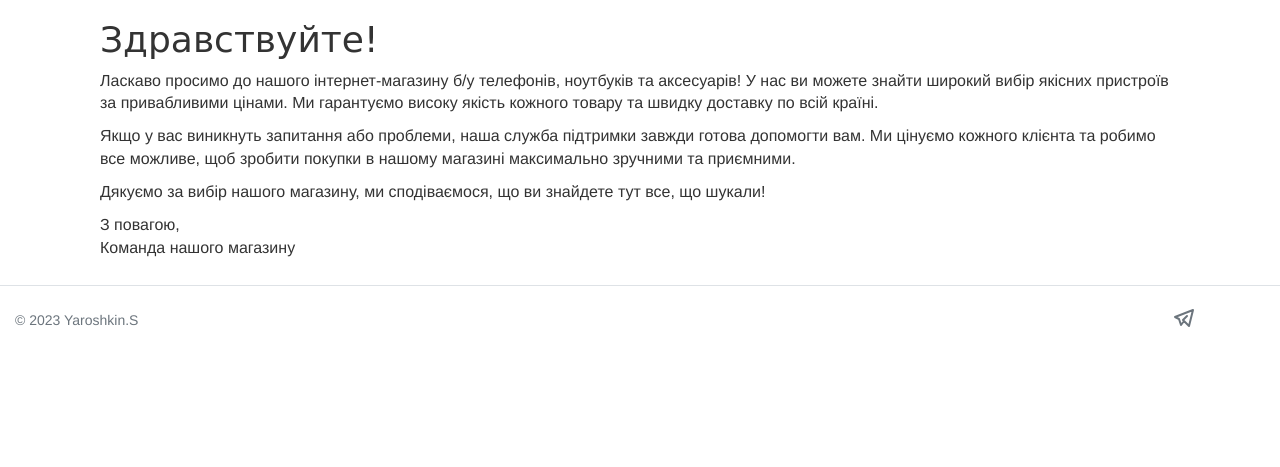
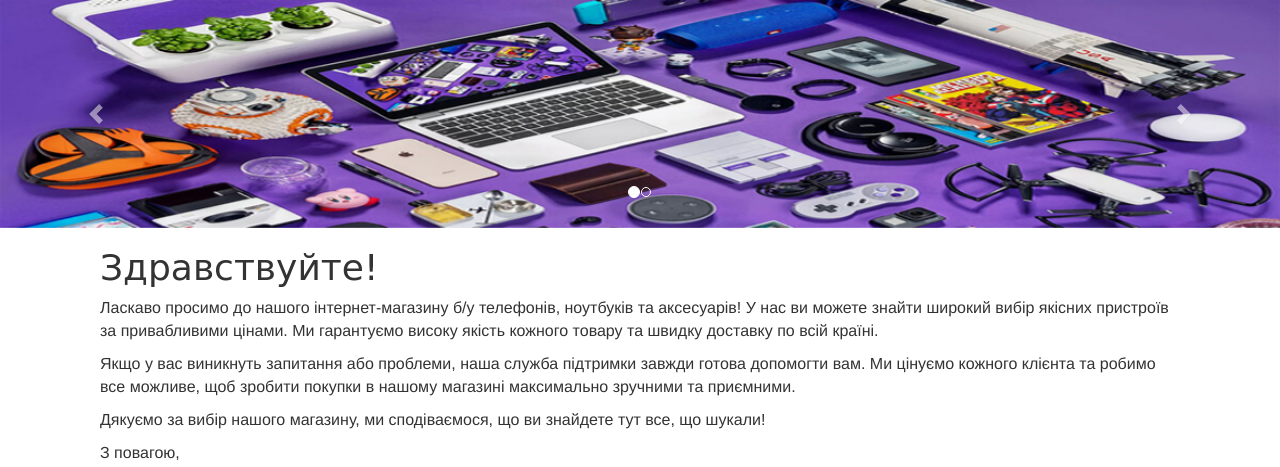
Before and after one commit to Yaroshkin/ProjectDyplom, a Django app: page / in a window 1280 px wide. Shown: the part 53-520 px from the top of the page. Run offline with Django 4.2, Linux system fonts and the light colour scheme; data comes from the database, SQL or seed files in the repository; both versions use the stored data as it was after the commit; some libraries are stand-ins or nearby versions.

Commit message:
add image for carusel

```diff
--- a/static/css/style.css
+++ b/static/css/style.css
@@ -26,6 +26,7 @@ footer{
 
 .title{
     font-family: cursive;
+    font-style: initial;
 }
 
 .card-title{
--- a/templates/base.html
+++ b/templates/base.html
@@ -2,7 +2,7 @@
 <html lang="en">
 <head>
     <meta charset="UTF-8">
-    <title>Magazine</title>
+    <title>ShopApple</title>
     {% load static %}
     <link rel="stylesheet" href="{% static 'css/bootstrap.min.css' %}">
     <link rel="stylesheet" href="{% static 'css/style.css' %}">
--- a/templates/header.html
+++ b/templates/header.html
@@ -34,7 +34,7 @@
                     <ul class="">
                         {% for product_cart in products_in_cart %}
                         <li>
-                            {{ product_cart.product.name }} {{ product_cart.nmb }} шт.
+                            {{ product_cart.product.image }} {{ product_cart.product.name }} {{ product_cart.nmb }} шт.
                             по {{ product_cart.price_per_item }} UAH
                             <a class="delete-item" href="" data-id_prod="{{ product_cart.id }}">x</a>
                         </li>
--- a/templates/home.html
+++ b/templates/home.html
@@ -1,17 +1,44 @@
 {% extends 'base.html' %}
+
 {% load static %}
-<link rel="stylesheet" href="{% static "css/style.css" %}">
 {% block body %}
     {% include 'header.html' %}
+    <div id="carouselExampleIndicators" class="carousel slide" data-ride="carousel">
+        <ol class="carousel-indicators">
+            <li data-target="#carouselExampleIndicators" data-slide-to="0" class="active"></li>
+            <li data-target="#carouselExampleIndicators" data-slide-to="1"></li>
+        </ol>
+        <div class="carousel-inner">
+            <div class="carousel-item active">
+                <img src="{% static 'images/slider1.jpg' %}" class="d-block w-100" alt="...">
+            </div>
+            <div class="carousel-item">
+                <img src="{% static 'images/slider2.jpg' %}" class="d-block w-100" alt="...">
+            </div>
+        </div>
+        <a class="carousel-control-prev" href="#carouselExampleIndicators" role="button" data-slide="prev">
+            <span class="carousel-control-prev-icon" aria-hidden="true"></span>
+            <span class="sr-only">Previous</span>
+        </a>
+        <a class="carousel-control-next" href="#carouselExampleIndicators" role="button" data-slide="next">
+            <span class="carousel-control-next-icon" aria-hidden="true"></span>
+            <span class="sr-only">Next</span>
+        </a>
+    </div>
+
+
     <div class="container">
         <div class="col-12">
-          <h1 class="title">Здравствуйте!</h1>
-          <p>Ласкаво просимо до нашого інтернет-магазину б/у телефонів, ноутбуків та аксесуарів! У нас ви можете знайти широкий вибір якісних пристроїв за привабливими цінами. Ми гарантуємо високу якість кожного товару та швидку доставку по всій країні.</p>
-          <p>Якщо у вас виникнуть запитання або проблеми, наша служба підтримки завжди готова допомогти вам. Ми цінуємо кожного клієнта та робимо все можливе, щоб зробити покупки в нашому магазині максимально зручними та приємними.</p>
-          <p>Дякуємо за вибір нашого магазину, ми сподіваємося, що ви знайдете тут все, що шукали!</p>
-          <p>З повагою,<br>Команда нашого магазину</p>
+            <h1 class="title">Здравствуйте!</h1>
+            <p>Ласкаво просимо до нашого інтернет-магазину б/у телефонів, ноутбуків та аксесуарів! У нас ви можете знайти широкий вибір якісних пристроїв за привабливими цінами. Ми гарантуємо високу якість кожного товару та швидку доставку по всій країні.</p>
+            <p>Якщо у вас виникнуть запитання або проблеми, наша служба підтримки завжди готова допомогти вам. Ми цінуємо кожного клієнта та робимо все можливе, щоб зробити покупки в нашому магазині максимально зручними та приємними.</p>
+            <p>Дякуємо за вибір нашого магазину, ми сподіваємося, що ви знайдете тут все, що шукали!</p>
+            <p>З повагою,<br>Команда нашого магазину</p>
         </div>
     </div>
+
+
+
 
     {% include 'footer.html' %}
 
--- a/templates/product/prod.html
+++ b/templates/product/prod.html
@@ -44,7 +44,8 @@
                 <div>
                     <form id="form_buy" class="form-inline" action="{% url 'cart_adding' %}">{% csrf_token %}
                         <input type="number" class="form-control" id="number">
-                        <button type="submit" id="submit_btn" class="btn btn-primary" data-id_prod = "{{ product.id }}"
+                        <button type="submit" id="submit_btn" class="btn btn-primary"
+                                data-id_prod = "{{ product.id }}"
                                 data-name_prod = "{{ product.name }}"
                                 data-price_prod = "{{ product.price }}">
                                 Купити
```
Also changed, not shown: templates/about.html (+26 -1 lines), db.sqlite3, orders/migrations/0008_productincart_image.py (added), orders/migrations/0009_remove_productincart_image.py (added), static/images/slider1.jpg (added), static/images/slider2.jpg (added).
